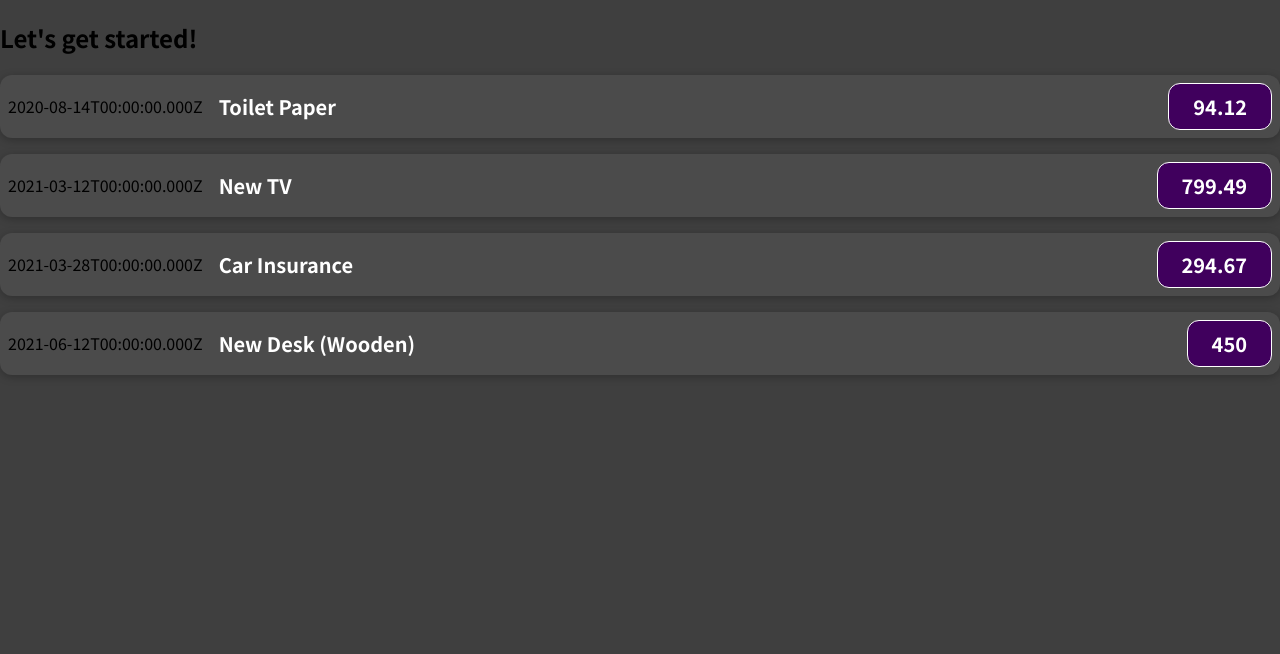
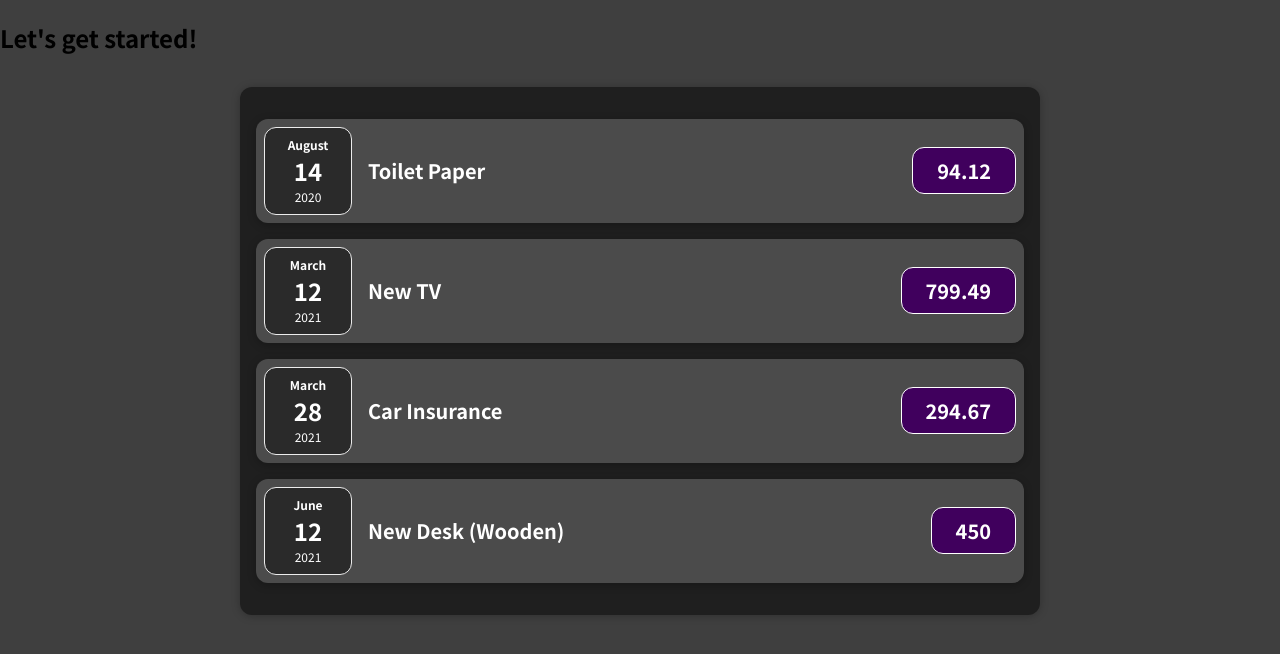
Before and after one commit to ariannapereZzzz/react-expense-tracker, a JavaScript app: page / in a window 1280 px wide. Shown: the top 654 px of the page. Built offline with nearby package versions, Linux system fonts and the light colour scheme.

Commit message:
[React-01] Assignment 1 - React and Component Basics

```diff
--- a/src/App.js
+++ b/src/App.js
@@ -1,4 +1,4 @@
-import ExpenseItem from './components/ExpenseItem';
+import Expenses from './components/Expenses';
 
 function App() {
   const expenses = [
@@ -26,10 +26,7 @@
   return (
     <div>
       <h2>Let's get started!</h2>
-      <ExpenseItem title={expenses[0].title} amount={expenses[0].amount} date={expenses[0].date}/>
-      <ExpenseItem title={expenses[1].title} amount={expenses[1].amount} date={expenses[1].date}/>
-      <ExpenseItem title={expenses[2].title} amount={expenses[2].amount} date={expenses[2].date}/>
-      <ExpenseItem title={expenses[3].title} amount={expenses[3].amount} date={expenses[3].date}/>
+      <Expenses expenses={expenses}/>
     </div>
   );
 }
--- /dev/null
+++ b/src/components/ExpenseDate.css
@@ -0,0 +1,26 @@
+.expense-date {
+  display: flex;
+  flex-direction: column;
+  width: 5.5rem;
+  height: 5.5rem;
+  border: 1px solid #ececec;
+  background-color: #2a2a2a;
+  color: white;
+  border-radius: 12px;
+  align-items: center;
+  justify-content: center;
+}
+
+.expense-date__month {
+  font-size: 0.75rem;
+  font-weight: bold;
+}
+
+.expense-date__year {
+  font-size: 0.75rem;
+}
+
+.expense-date__day {
+  font-size: 1.5rem;
+  font-weight: bold;
+}
--- /dev/null
+++ b/src/components/ExpenseDate.js
@@ -0,0 +1,17 @@
+import './ExpenseDate.css';
+
+function ExpenseDate({date}) {
+  const month = date.toLocaleString('en-US', {month: 'long'});
+  const day = date.toLocaleString('en-US', {day: '2-digit'});
+  const year = date.getFullYear();
+
+return (
+<div className="expense-date">
+    <div className="expense-date__month">{month}</div>
+    <div className="expense-date__day">{day}</div>
+    <div className="expense-date__year">{year}</div>
+</div>
+);
+}
+
+export default ExpenseDate;
--- a/src/components/ExpenseItem.js
+++ b/src/components/ExpenseItem.js
@@ -1,16 +1,19 @@
 import './ExpenseItem.css';
+import ExpenseDate from './ExpenseDate';
 
-function ExpenseItem(props) {
+function ExpenseItem({date, title, amount}) {
 
   return (
     <div className="expense-item">
-      <div>{props.date.toISOString()}</div>
+      <div>
+      <ExpenseDate date={date}/>
+      </div>
       <div className="expense-item__description">
-      <h2>{props.title}</h2>
+        <h2>{title}</h2>
       </div>
-      <div className="expense-item__price">{props.amount}</div>
+      <div className="expense-item__price">{amount}</div>
     </div>
-  )
+  );
 }
 
 export default ExpenseItem;
--- /dev/null
+++ b/src/components/Expenses.css
@@ -0,0 +1,9 @@
+.expenses {
+  padding: 1rem;
+  background-color: rgb(31, 31, 31);
+  margin: 2rem auto;
+  width: 50rem;
+  max-width: 95%;
+  border-radius: 12px;
+  box-shadow: 0 1px 8px rgba(0, 0, 0, 0.25);
+}
--- /dev/null
+++ b/src/components/Expenses.js
@@ -0,0 +1,29 @@
+import ExpenseItem from './ExpenseItem';
+import './Expenses.css';
+
+function Expenses(props) {
+  const expenses = props.expenses
+
+  return (
+      <div className="expenses">
+        <ExpenseItem
+          title={expenses[0].title}
+          amount={expenses[0].amount}
+          date={expenses[0].date}/>
+        <ExpenseItem
+          title={expenses[1].title}
+          amount={expenses[1].amount}
+          date={expenses[1].date}/>
+        <ExpenseItem
+          title={expenses[2].title}
+          amount={expenses[2].amount}
+          date={expenses[2].date}/>
+        <ExpenseItem
+          title={expenses[3].title}
+          amount={expenses[3].amount}
+          date={expenses[3].date}/>
+      </div>
+);
+}
+
+export default Expenses;
```
